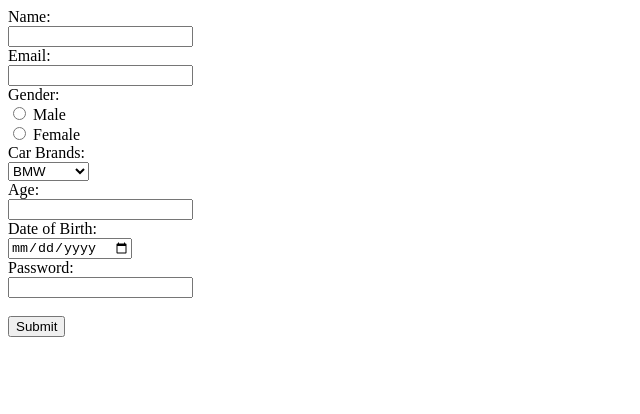
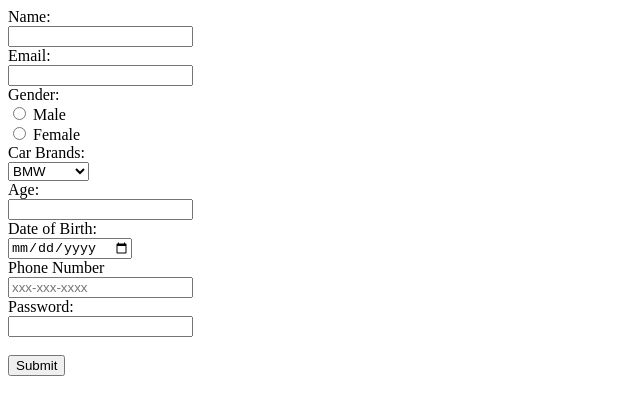
Before and after one commit to acciojob/signup-form-car-Umeshboby, a website: page main.html in a window 1280 px wide. Shown: the whole page, without its empty margins (0-640 px from the left). Drawn offline with Linux system fonts and the light colour scheme.

Commit message:
created a submission

```diff
--- a/main.html
+++ b/main.html
@@ -27,6 +27,8 @@
       <input type="number" id="age" name="age" required /><br />
       <label for="dob">Date of Birth:</label><br />
       <input type="date" id="dob" name="dob" required /><br />
+		<label for="tel">Phone Number</label><br>
+		<input type="tel"id="tel"name="tel"placeholder="xxx-xxx-xxxx"><br>
       <label for="password">Password:</label><br />
       <input
         type="password"
```
